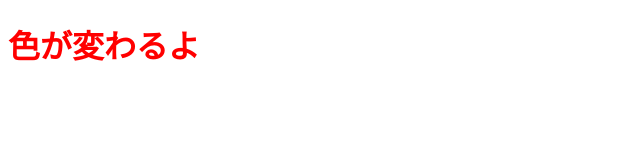
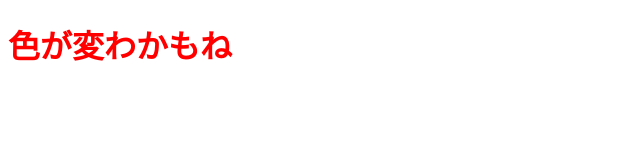
Before and after one commit to takunojima/test, a plain HTML site: page index.html in a window 1280 px wide. Shown: the full height of the page, 0-640 px from the left. Drawn offline with Linux system fonts and the light colour scheme.

Commit message:
update html
書き換えたよ

```diff
--- a/index.html
+++ b/index.html
@@ -5,6 +5,6 @@
     <title>タイトル</title>
   </head>
   <body>
-    <h1 style="color:red">色が変わるよ</h1>
+    <h1 style="color:rgb(255, 0, 0)">色が変わかもね</h1>
   </body>
 </html>
```
